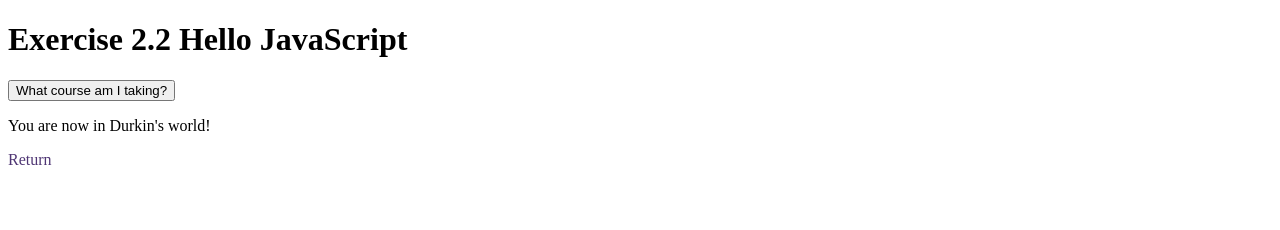
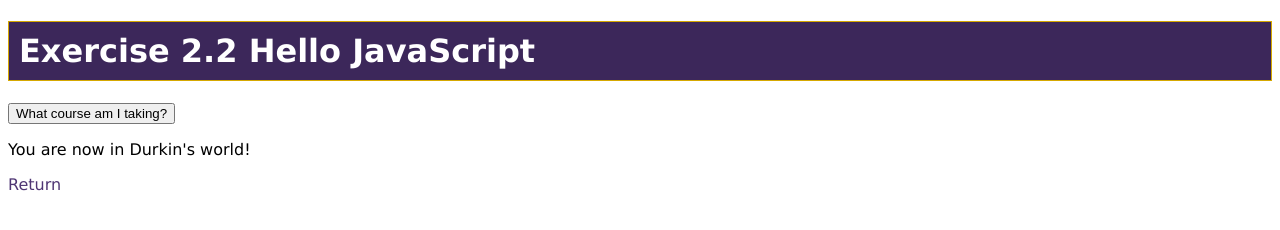
Before and after one commit to evandurkin/web-231, a plain HTML site: page week-2/durkin-exercise2.html in a window 1280 px wide. Drawn offline with Linux system fonts and the light colour scheme.

Commit message:
updated global file path

```diff
--- a/week-2/durkin-exercise2.html
+++ b/week-2/durkin-exercise2.html
@@ -14,7 +14,8 @@ https://www.w3schools.com/js/tryit.asp?filename=tryjs_alert
 
 <head>
     <meta charset="UTF-8">
-    <link rel="stylesheet" href="/global.css" type="text/css" media="all">
+    <link rel="stylesheet" href="../global.css" type="text/css" media="all">
+    <link rel="stylesheet" href="../site.css" type="text/css" media="all">
     <title>WEB 231 – Enterprise JavaScript I</title>
 </head>
 
@@ -33,4 +34,5 @@ https://www.w3schools.com/js/tryit.asp?filename=tryjs_alert
     <!--Returns to GitHub index landing page-->
     <a class="return-home" href="https://evandurkin.github.io/web-231/">Return</a>
 </body>
+
 </html>
```
